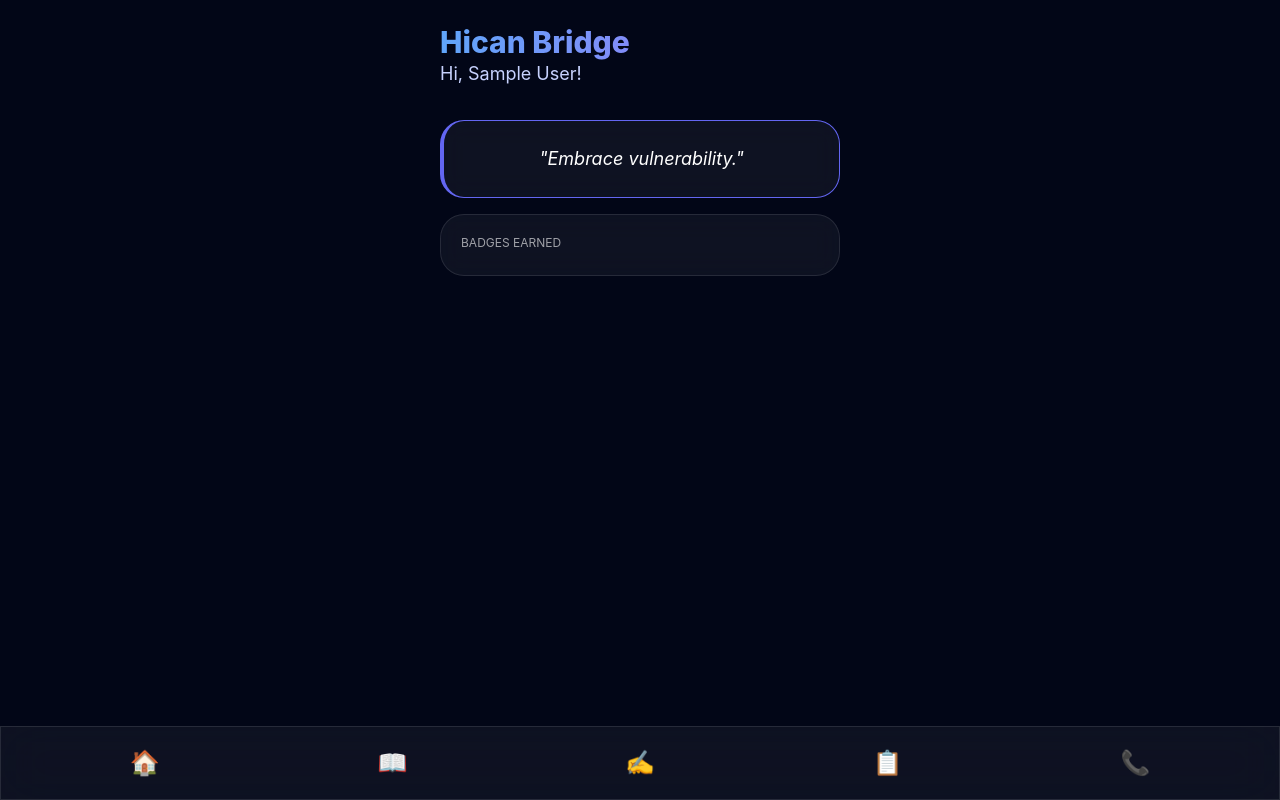
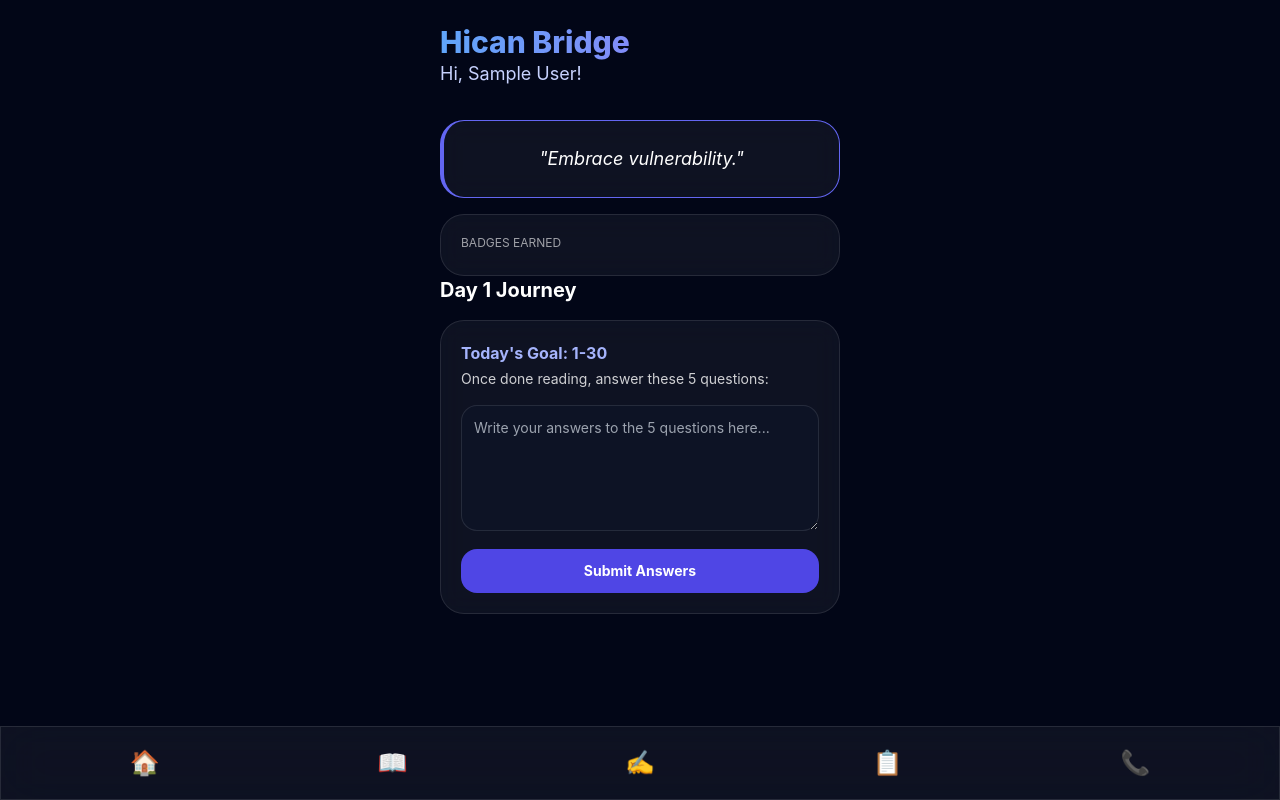
Before and after one commit to happyrev/hican-bridge, a Flask app: page /dashboard in a window 1280 px wide. Run offline with Flask 3, Linux system fonts and the light colour scheme; the visitor is signed in with stand-in values (Sample User, id 1); data that the repository does not hold is empty; some libraries are stand-ins or nearby versions.

Commit message:
Restructure Reading Plan to daily sequential goals and remove AI voice

```diff
--- a/app.py
+++ b/app.py
@@ -102,8 +102,18 @@ def register():
 def dashboard():
     quote = ["Believe you can.", "Your potential is endless.", "Embrace vulnerability."][datetime.datetime.now().timetuple().tm_yday % 3]
     entries = JournalEntry.query.filter_by(user_id=current_user.id).order_by(JournalEntry.date.desc()).all()
-    return render_template('dashboard.html', user=current_user, daily_plan=daily_plan, quote=quote, entries=entries, badges=current_user.check_badges())
+    # Logic: Based on current streak/days active
+    day_index = min(len(entries) + 1, 30) # Assume 30 days
 
+    current_day_data = daily_plan.get(str(day_index), {"pages": "N/A", "question": "No task today."})
+
+    return render_template('dashboard.html',
+                           user=current_user,
+                           day=day_index,
+                           info=current_day_data,
+                           quote=quote,
+                           entries=entries,
+                           badges=current_user.check_badges())
 @app.route('/upload-audio', methods=['POST'])
 @login_required
 def upload_audio():
--- a/templates/dashboard.html
+++ b/templates/dashboard.html
@@ -41,20 +41,17 @@
                 </div>
             </div>
         </div>
-
-        <div id="tab-reading" class="tab-content space-y-4">
-            <h2 class="text-xl font-bold mb-4">Reading Journey</h2>
-            <a href="/static/daring_greatly.pdf" target="_blank" class="block w-full p-4 bg-indigo-900/50 rounded-2xl border border-indigo-500/30 text-center font-bold text-indigo-300 hover:bg-indigo-800 transition">
-                📖 Open 'Daring Greatly' PDF
-            </a>
-            {% for day, info in daily_plan.items() %}
+        <!-- Reading Tab -->
+        <div id="tab-reading" class="tab-content space-y-4 active">
+            <h2 class="text-xl font-bold mb-4">Day {{ day }} Journey</h2>
             <div class="glass p-5 rounded-3xl">
-                <p class="font-bold text-indigo-300">Chapter {{ day }}</p>
-                <p class="text-sm opacity-80 mt-1">{{ info.question }}</p>
-                <input id="ans-{{ day }}" class="w-full p-3 mt-3 bg-slate-900/50 rounded-2xl border border-white/10 text-sm" placeholder="Your reflection...">
-                <button onclick="submitQuiz('{{ day }}')" class="mt-3 w-full bg-indigo-600 py-3 rounded-2xl text-sm font-bold hover:bg-indigo-500 transition">Submit Reflection</button>
+                <p class="font-bold text-indigo-300">Today's Goal: {{ info.pages }}</p>
+                <p class="text-sm opacity-80 mt-1">Once done reading, answer these 5 questions:</p>
+                <div class="mt-4 space-y-2">
+                    <textarea id="quiz-response" class="w-full p-3 bg-slate-900/50 rounded-2xl border border-white/10 text-sm" placeholder="Write your answers to the 5 questions here..." rows="5"></textarea>
+                </div>
+                <button onclick="submitQuiz('{{ day }}')" class="mt-3 w-full bg-indigo-600 py-3 rounded-2xl text-sm font-bold hover:bg-indigo-500 transition">Submit Answers</button>
             </div>
-            {% endfor %}
         </div>
 
         <div id="tab-journal" class="tab-content space-y-4">
@@ -137,14 +134,16 @@
         }
 
         function submitQuiz(day) {
-            const answer = document.getElementById('ans-'+day).value;
+            const answer = document.getElementById('quiz-response').value;
+            if (!answer) return alert("Please write your answers first!");
+
             fetch('/check-in', {
                 method: 'POST',
                 headers: {'Content-Type': 'application/x-www-form-urlencoded'},
                 body: new URLSearchParams({day: day, answer: answer})
             })
             .then(r => r.json())
-            .then(data => alert('Score: ' + data.score + '%'));
+            .then(data => alert('Your submission was received. Score: ' + data.score + '%'));
         }
     </script>
 </body>
```
